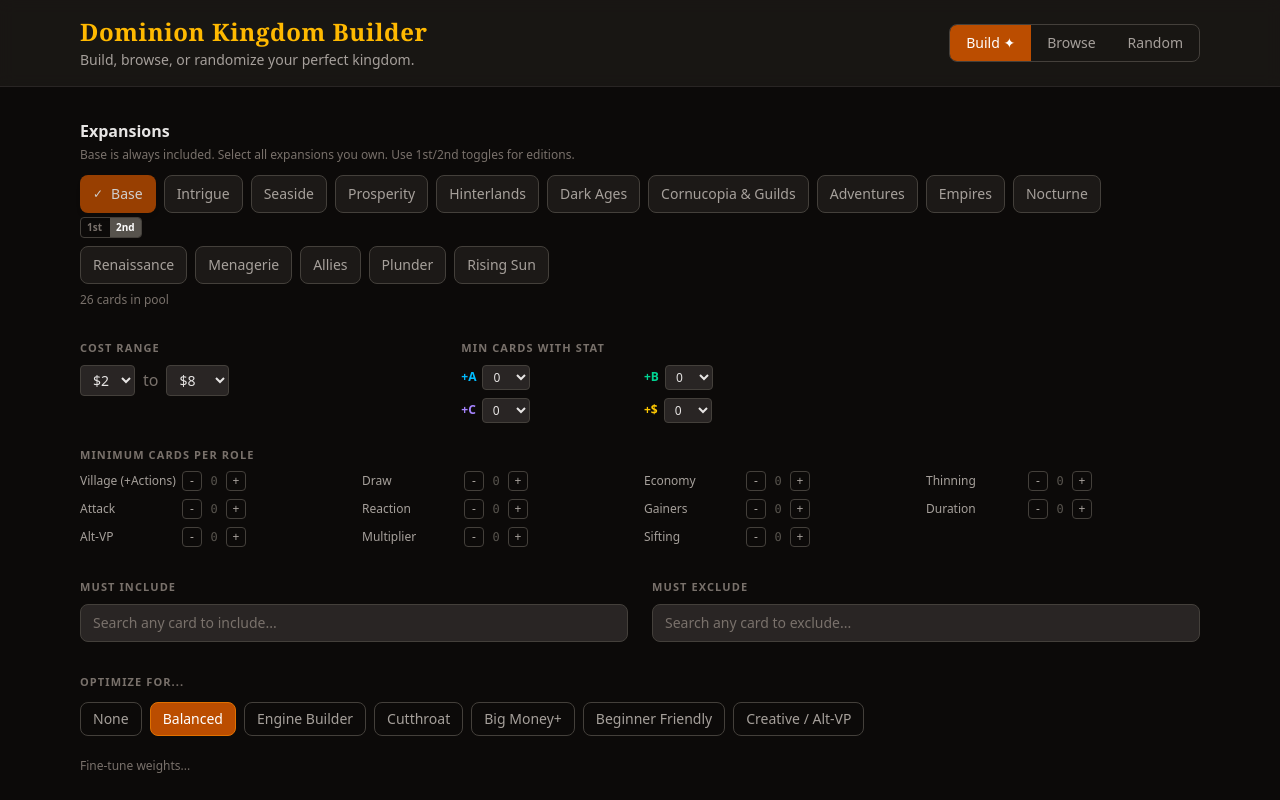
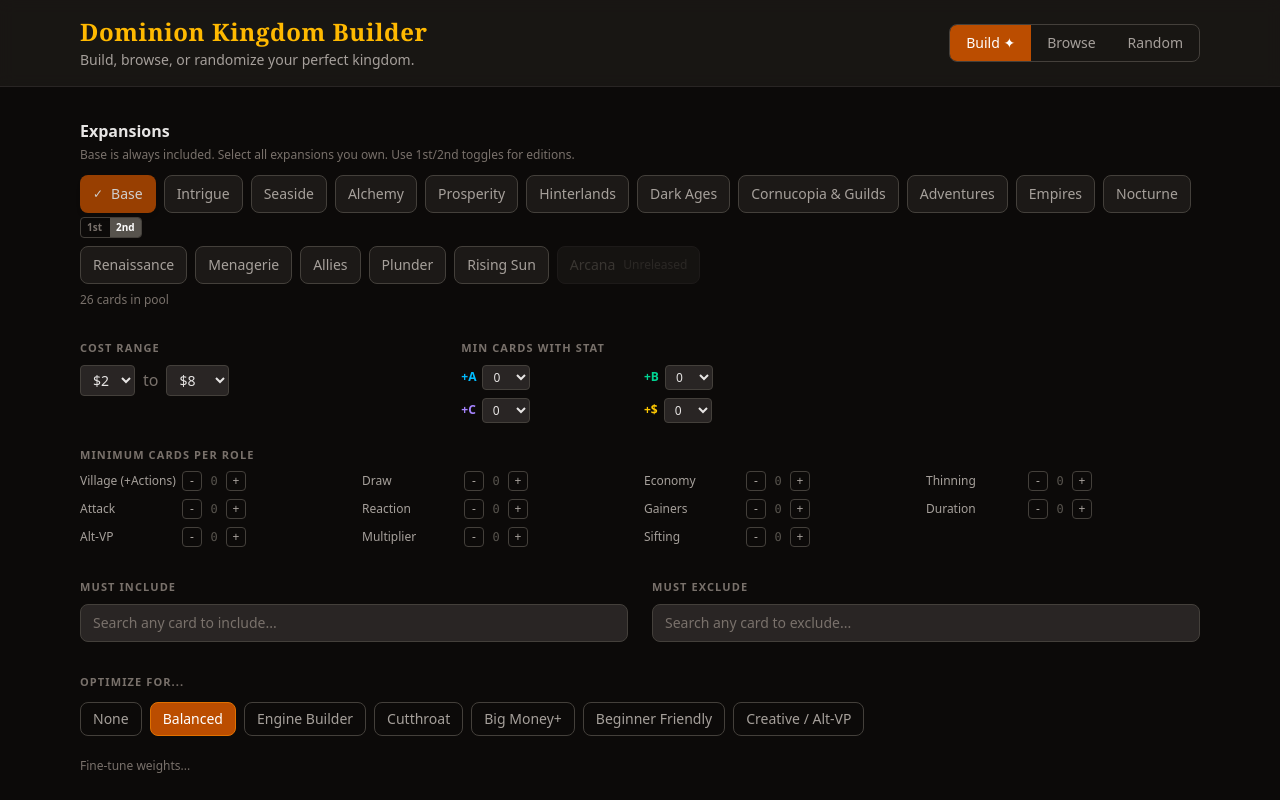
Before and after one commit to MForemxn/dominion-app, a Next.js app: page / in a window 1280 px wide. Shown: the top 800 px of the page. Built offline with nearby package versions, Linux system fonts and the light colour scheme.

Commit message:
feat: add Alchemy and mark Arcana as unreleased
Alchemy is a full selectable pack with Potion supply. Arcana is listed
in the expansion picker as unreleased and cannot be selected.

```diff
--- a/src/app/page.tsx
+++ b/src/app/page.tsx
@@ -26,6 +26,8 @@
 
 // Base is always in play — only show additional expansion options
 const SELECTABLE_EXPANSIONS = EXPANSIONS.filter((e) => e.id !== "base");
+// Unreleased expansions (e.g. Arcana) are shown but not playable
+const PLAYABLE_EXPANSIONS = SELECTABLE_EXPANSIONS.filter((e) => !e.unreleased);
 
 // ─── Supply section data ─────────────────────────────────────────────────────
 
@@ -40,6 +42,9 @@
 ];
 
 const SPECIAL_SUPPLY: Record<string, Array<{ name: string; color: string; note: string }>> = {
+  alchemy: [
+    { name: "Potion", color: "bg-violet-500", note: "Treasure worth 1 Coin; needed to buy Potion-cost cards" },
+  ],
   prosperity: [
     { name: "Platinum", color: "bg-slate-400", note: "Worth 5 Coins" },
     { name: "Colony",   color: "bg-green-500", note: "Worth 10 VP"   },
@@ -126,6 +131,18 @@
 }: {
   expansion: Expansion; selected: boolean; disabled: boolean; onClick: () => void;
 }) {
+  if (expansion.unreleased) {
+    return (
+      <button
+        disabled
+        title="Not yet released"
+        className="relative flex items-center gap-2 px-3 py-2 rounded-lg border text-sm font-medium border-stone-800 text-stone-600 cursor-not-allowed bg-stone-900 opacity-60"
+      >
+        {expansion.name}
+        <span className="text-xs opacity-60">Unreleased</span>
+      </button>
+    );
+  }
   return (
     <button
       onClick={onClick}
@@ -460,12 +477,14 @@
     setSavedKingdoms(loadSavedKingdoms());
   };
 
-  const toggleExpansion = (id: string) =>
+  const toggleExpansion = (id: string) => {
+    if (EXPANSION_MAP[id]?.unreleased) return;
     setSelected((prev) =>
       prev.includes(id) ? prev.filter((x) => x !== id)
         : prev.length < 2 ? [...prev, id]
         : prev
     );
+  };
 
   const raw         = useMemo(() => getCombinationsForExpansions(selected), [selected]);
   const combinations = useMemo(() => applyFilters(raw, filters), [raw, filters]);
@@ -654,6 +673,7 @@
   const [shake, setShake]                   = useState(false);
 
   const toggleOwned = (id: string) => {
+    if (EXPANSION_MAP[id]?.unreleased) return;
     setOwned((prev) => prev.includes(id) ? prev.filter((x) => x !== id) : [...prev, id]);
     setResult(null); setHasRolled(false); setNoResult(false);
   };
@@ -716,8 +736,8 @@
             {owned.length > 0 && (
               <button onClick={() => { setOwned([]); setResult(null); setHasRolled(false); setNoResult(false); }} className="hover:text-stone-300 transition-colors">Clear all</button>
             )}
-            {owned.length < SELECTABLE_EXPANSIONS.length && (
-              <button onClick={() => { setOwned(SELECTABLE_EXPANSIONS.map((e) => e.id)); setResult(null); setHasRolled(false); }} className="hover:text-stone-300 transition-colors">Select all</button>
+            {owned.length < PLAYABLE_EXPANSIONS.length && (
+              <button onClick={() => { setOwned(PLAYABLE_EXPANSIONS.map((e) => e.id)); setResult(null); setHasRolled(false); }} className="hover:text-stone-300 transition-colors">Select all</button>
             )}
           </div>
         </div>
@@ -725,6 +745,16 @@
         <div className="flex flex-wrap gap-2">
           {SELECTABLE_EXPANSIONS.map((exp) => (
             <div key={exp.id} className="flex flex-col gap-1">
+              {exp.unreleased ? (
+                <button
+                  disabled
+                  title="Not yet released"
+                  className="flex items-center gap-2 px-3 py-2 rounded-lg border text-sm font-medium border-stone-800 text-stone-600 cursor-not-allowed bg-stone-900 opacity-60"
+                >
+                  {exp.name}
+                  <span className="text-xs opacity-60">Unreleased</span>
+                </button>
+              ) : (
               <button onClick={() => toggleOwned(exp.id)}
                 className={`flex items-center gap-2 px-3 py-2 rounded-lg border text-sm font-medium transition-all duration-150
                   ${owned.includes(exp.id)
@@ -738,6 +768,7 @@
                 {exp.name}
                 <span className="text-xs opacity-60">{exp.year}</span>
               </button>
+              )}
               {exp.hasEditions && owned.includes(exp.id) && (
                 <div className="flex gap-1 pl-1">
                   {([1, 2] as const).map((ed) => (
--- a/src/components/BuildMode.tsx
+++ b/src/components/BuildMode.tsx
@@ -368,6 +368,7 @@
 
   const toggleExpansion = (id: string) => {
     if (id === "base") return;
+    if (EXPANSION_MAP[id]?.unreleased) return;
     setExpansions((prev) =>
       prev.includes(id) ? prev.filter((x) => x !== id) : [...prev, id]
     );
@@ -482,6 +483,16 @@
         <div className="flex flex-wrap gap-2">
           {EXPANSIONS.map((exp) => (
             <div key={exp.id} className="flex flex-col gap-1 items-start">
+              {exp.unreleased ? (
+                <button
+                  disabled
+                  title="Not yet released"
+                  className="flex items-center gap-2 px-3 py-2 rounded-lg border text-sm font-medium border-stone-800 text-stone-600 cursor-not-allowed bg-stone-900 opacity-60"
+                >
+                  {exp.name}
+                  <span className="text-xs opacity-60">Unreleased</span>
+                </button>
+              ) : (
               <button
                 onClick={() => toggleExpansion(exp.id)}
                 className={`flex items-center gap-2 px-3 py-2 rounded-lg border text-sm font-medium transition-all duration-150 ${
@@ -493,6 +504,7 @@
                 {expansions.includes(exp.id) && <span className="text-xs">✓</span>}
                 {exp.name}
               </button>
+              )}
               {/* Show edition toggle only if expansion is selected and has editions */}
               {expansions.includes(exp.id) && exp.hasEditions && (
                 <EditionToggle
--- a/src/data/cards.ts
+++ b/src/data/cards.ts
@@ -105,6 +105,20 @@
   { id: "corsair", name: "Corsair", expansion: "seaside", cost: 5, types: ["Action","Attack","Duration"], plusActions: 0, plusBuys: 0, plusCards: 0, plusCoins: 2, roles: ["attack","economy","duration"], notes: "+2 Coins; next turn: +2 Coins. Each other player trashes the first Silver or Gold they play each turn until your next turn.", edition: 2 },
   { id: "monkey", name: "Monkey", expansion: "seaside", cost: 3, types: ["Action","Duration","Reaction"], plusActions: 0, plusBuys: 0, plusCards: 0, plusCoins: 0, roles: ["draw","duration","reaction"], notes: "Until your next turn: +1 Card per card the player to your right gains. Next turn: +1 Card.", edition: 2 },
   { id: "tide-pools", name: "Tide Pools", expansion: "seaside", cost: 4, types: ["Action","Duration"], plusActions: 1, plusBuys: 0, plusCards: 2, plusCoins: 0, roles: ["draw","sifting","duration"], notes: "+2 Cards, +1 Action; at start of your next turn: discard 2.", edition: 2 },
+
+  // ── ALCHEMY ───────────────────────────────────────────────────────────────
+  { id: "herbalist", name: "Herbalist", expansion: "alchemy", cost: 2, types: ["Action"], plusActions: 0, plusBuys: 1, plusCards: 0, plusCoins: 1, roles: ["economy","topdeck"], notes: "+1 Buy, +1 Coin. When discarded from play, you may topdeck a Treasure from play." },
+  { id: "apothecary", name: "Apothecary", expansion: "alchemy", cost: "2P", types: ["Action"], plusActions: 1, plusBuys: 0, plusCards: 1, plusCoins: 0, roles: ["draw","sifting"], notes: "+1 Card, +1 Action; reveal top 4: put Coppers and Potions in hand, rest back in any order." },
+  { id: "scrying-pool", name: "Scrying Pool", expansion: "alchemy", cost: "2P", types: ["Action","Attack"], plusActions: 1, plusBuys: 0, plusCards: 0, plusCoins: 0, roles: ["attack","sifting"], notes: "+1 Action; each player reveals top — you choose discard or put back. Then reveal until non-Action; put revealed cards in hand." },
+  { id: "university", name: "University", expansion: "alchemy", cost: "2P", types: ["Action"], plusActions: 2, plusBuys: 0, plusCards: 0, plusCoins: 0, roles: ["village","gain"], notes: "+2 Actions; you may gain an Action costing up to $5." },
+  { id: "alchemist", name: "Alchemist", expansion: "alchemy", cost: "3P", types: ["Action"], plusActions: 1, plusBuys: 0, plusCards: 2, plusCoins: 0, roles: ["draw","topdeck"], notes: "+2 Cards, +1 Action. When discarded from play, if you have a Potion in play, you may put this on your deck." },
+  { id: "familiar", name: "Familiar", expansion: "alchemy", cost: "3P", types: ["Action","Attack"], plusActions: 1, plusBuys: 0, plusCards: 1, plusCoins: 0, roles: ["attack","draw"], notes: "+1 Card, +1 Action; each other player gains a Curse." },
+  { id: "philosophers-stone", name: "Philosopher's Stone", expansion: "alchemy", cost: "3P", types: ["Treasure"], plusActions: 0, plusBuys: 0, plusCards: 0, plusCoins: 0, roles: ["economy"], notes: "Worth 1 Coin per 5 cards in your deck + discard." },
+  { id: "golem", name: "Golem", expansion: "alchemy", cost: "4P", types: ["Action"], plusActions: 0, plusBuys: 0, plusCards: 0, plusCoins: 0, roles: ["multiplier"], notes: "Reveal until 2 Actions that aren't Golem; play them in either order; discard the rest." },
+  { id: "apprentice", name: "Apprentice", expansion: "alchemy", cost: 5, types: ["Action"], plusActions: 1, plusBuys: 0, plusCards: 0, plusCoins: 0, roles: ["thinning","draw"], notes: "+1 Action; trash a card from hand: +1 Card per $1 it costs, +2 Cards if it costs Potion." },
+  { id: "transmute", name: "Transmute", expansion: "alchemy", cost: "P", types: ["Action"], plusActions: 0, plusBuys: 0, plusCards: 0, plusCoins: 0, roles: ["thinning","gain"], notes: "Trash a card from hand. If Action gain Duchy; if Treasure gain Transmute; if Victory gain Gold." },
+  { id: "vineyard", name: "Vineyard", expansion: "alchemy", cost: "P", types: ["Victory"], plusActions: 0, plusBuys: 0, plusCards: 0, plusCoins: 0, roles: ["alt-victory"], notes: "Worth 1VP per 3 Action cards in your deck." },
+  { id: "possession", name: "Possession", expansion: "alchemy", cost: "6P", types: ["Action"], plusActions: 0, plusBuys: 0, plusCards: 0, plusCoins: 0, roles: ["payload"], notes: "Next extra turn: you make decisions for the player to your left; cards they would gain go to you; trashed cards of theirs set aside and return after." },
 
   // ── PROSPERITY ────────────────────────────────────────────────────────────
   { id: "loan", name: "Loan", expansion: "prosperity", cost: 3, types: ["Treasure"], plusActions: 0, plusBuys: 0, plusCards: 0, plusCoins: 1, roles: ["thinning","economy"], notes: "1 Coin; reveal cards until Treasure found — discard or trash it." },
--- a/src/data/combinations.ts
+++ b/src/data/combinations.ts
@@ -2265,6 +2265,43 @@
     tags: ["beginner-friendly","omen","village"],
   },
 
+  // ═══════════════════════════════════════════════════════════════
+  // SINGLE EXPANSION — ALCHEMY
+  // ═══════════════════════════════════════════════════════════════
+
+  {
+    id: "alchemy-001",
+    name: "Potion Engine",
+    expansions: ["alchemy"],
+    cards: ["herbalist","apothecary","university","alchemist","familiar","golem","apprentice","transmute","vineyard","philosophers-stone"],
+    strategy: "University and Alchemist are the engine. Apothecary finds Potions and Coppers so you can keep buying potion cards, Apprentice and Transmute trash junk, Vineyard scores the Action density, and Philosopher's Stone pays out once the deck is large. Familiar is the curse pressure; Golem replays your two best Actions.",
+    keyCards: ["university","alchemist","vineyard"],
+    difficulty: "intermediate",
+    tags: ["potion","engine","alt-victory"],
+  },
+
+  {
+    id: "alchemy-002",
+    name: "Familiar Pressure",
+    expansions: ["alchemy"],
+    cards: ["familiar","scrying-pool","apothecary","university","herbalist","apprentice","golem","possession","alchemist","transmute"],
+    strategy: "Rush Familiar while University and Scrying Pool keep your hand full of Actions. Apprentice and Transmute thin, Golem chains the attacks, and Possession is the late-game hammer once potions are flowing. Herbalist and Apothecary keep buys and potions online.",
+    keyCards: ["familiar","scrying-pool","possession"],
+    difficulty: "advanced",
+    tags: ["attack","potion","combo"],
+  },
+
+  {
+    id: "alchemy-003",
+    name: "Vineyard Lab",
+    expansions: ["alchemy"],
+    cards: ["vineyard","university","alchemist","apothecary","herbalist","golem","apprentice","philosophers-stone","transmute","scrying-pool"],
+    strategy: "Skip the curses and pile Vineyards. University floods the deck with cheap Actions, Alchemist and Scrying Pool draw through them, Apprentice and Transmute keep it thin, and Philosopher's Stone is a backup score if the Vineyard math is close.",
+    keyCards: ["vineyard","university","alchemist"],
+    difficulty: "beginner",
+    tags: ["alt-victory","potion","engine"],
+  },
+
 ];
 
 export const COMBINATION_MAP = Object.fromEntries(
--- a/src/data/expansion-components.ts
+++ b/src/data/expansion-components.ts
@@ -4,6 +4,9 @@
 // These are always needed when that expansion is in the kingdom.
 
 const EXPANSION_BASE_COMPONENTS: Record<string, ComponentRequirement[]> = {
+  alchemy: [
+    { id: "potion-pile", name: "Potion pile", reason: "Alchemy adds the Potion Treasure, needed to buy Potion-cost cards.", triggeredBy: "alchemy" },
+  ],
   prosperity: [
     { id: "platinum-colony", name: "Platinum & Colony",    reason: "Prosperity adds a Platinum ($5 Treasure) and Colony (10VP) to the supply.", triggeredBy: "prosperity" },
     { id: "vp-tokens",       name: "VP tokens",             reason: "Several Prosperity cards (Bishop, Monument, etc.) award Victory Point tokens.", triggeredBy: "prosperity" },
--- a/src/data/expansions.ts
+++ b/src/data/expansions.ts
@@ -24,6 +24,12 @@
     color: "bg-blue-600",
     hasEditions: true,
     editionYears: { 1: 2009, 2: 2021 },
+  },
+  {
+    id: "alchemy",
+    name: "Alchemy",
+    year: 2010,
+    color: "bg-violet-700",
   },
   {
     id: "prosperity",
@@ -101,6 +107,13 @@
     year: 2024,
     color: "bg-red-500",
   },
+  {
+    id: "arcana",
+    name: "Arcana",
+    year: 2026,
+    color: "bg-stone-700",
+    unreleased: true,
+  },
 ];
 
 export const EXPANSION_MAP = Object.fromEntries(
--- a/src/types/index.ts
+++ b/src/types/index.ts
@@ -102,6 +102,8 @@
   hasEditions?: boolean;
   /** Year each edition was released */
   editionYears?: { 1: number; 2: number };
+  /** True if this expansion has not actually been released — reference only, no cards */
+  unreleased?: boolean;
 }
 
 // ── Non-supply cards (Events, Ways, Projects, Landmarks, Traits, Allies) ──────
```
